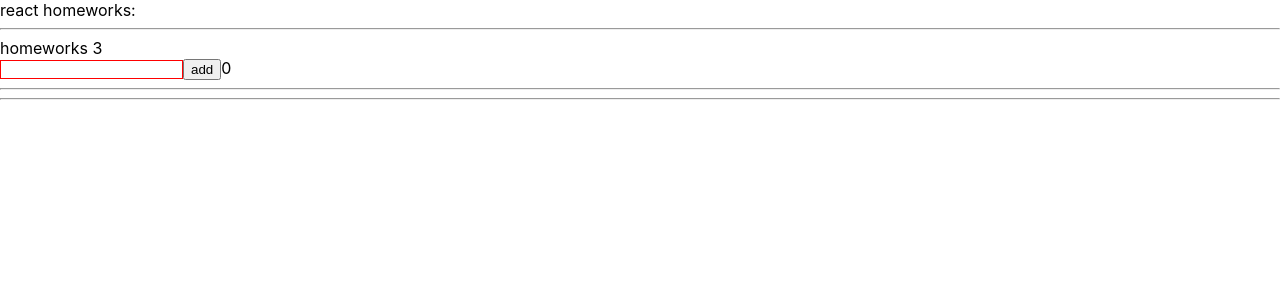
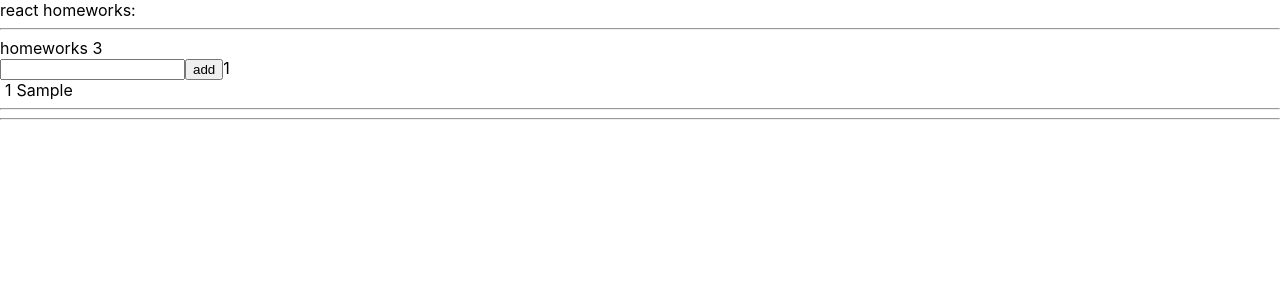
Before and after one commit to kroxaGAN/restart_HW_13_05_22, a React (Create React App) app: page / in a window 1280 px wide. Both pictures are taken after typing "Sample" into the empty fields and a click on the button "add". Shown: the top 300 px of the page. Built offline with nearby package versions, Linux system fonts and the light colour scheme.

Commit message:
make logic and error HW3

```diff
--- a/src/p2-homeworks/h3/Greeting.module.css
+++ b/src/p2-homeworks/h3/Greeting.module.css
@@ -5,3 +5,11 @@
 .error {
     border: 1px solid red;
 }
+
+.textError {
+    color: red;
+}
+
+.count {
+    padding: 5px;
+}
--- a/src/p2-homeworks/h3/Greeting.tsx
+++ b/src/p2-homeworks/h3/Greeting.tsx
@@ -13,13 +13,13 @@ type GreetingPropsType = {
 const Greeting: React.FC<GreetingPropsType> = (
     {name, setNameCallback, addUser, error, totalUsers} // деструктуризация пропсов
 ) => {
-    const inputClass = s.error // need to fix with (?:)
+    const inputClass = error ? s.error : s.someClass // need to fix with (?:)
 
     return (
         <div>
             <input value={name} onChange={setNameCallback} className={inputClass}/>
-            <span>{error}</span>
-            <button onClick={addUser}>add</button>
+            <span className={s.textError}>{error}</span>
+            <button onClick={addUser} disabled={!!error}>add</button>
             <span>{totalUsers}</span>
         </div>
     )
--- a/src/p2-homeworks/h3/GreetingContainer.tsx
+++ b/src/p2-homeworks/h3/GreetingContainer.tsx
@@ -17,13 +17,21 @@ const GreetingContainer: React.FC<GreetingContainerPropsType> = ({users, addUser
     const [error, setError] = useState<string>('') // need to fix any
 
     const setNameCallback = (e: ChangeEvent<HTMLInputElement>) => { // need to fix any
-        setName('') // need to fix
+        setError('')
+        setName(e.currentTarget.value) // need to fix
     }
     const addUser = () => {
-        alert(`Hello  !`) // need to fix
+        if (name.trim() !== '') {
+            addUserCallback(name)
+            alert(`Hello  ${name}!`) // need to fix
+            setName('')
+        } else {
+            setName('')
+            setError('Requered')
+        }
     }
 
-    const totalUsers = 0 // need to fix
+    const totalUsers = users.length // need to fix
 
     return (
         <Greeting
--- a/src/p2-homeworks/h3/HW3.tsx
+++ b/src/p2-homeworks/h3/HW3.tsx
@@ -1,9 +1,13 @@
 import React, {useState} from 'react'
 import GreetingContainer from './GreetingContainer'
+import {v1} from "uuid";
+import s from './Greeting.module.css'
+
 
 // types
 export type UserType = {
     _id: string // need to fix any
+    count: number
     name: string // need to fix any
 }
 
@@ -12,7 +16,7 @@ function HW3() {
     const [users, setUsers] = useState<UserType[]>([]) // need to fix any
 
     const addUserCallback = (name: string) => { // need to fix any
-        setUsers([]) // need to fix
+        setUsers([...users, {_id: v1(), count: users.length + 1, name: name}]) // need to fix
     }
 
     return (
@@ -22,7 +26,12 @@ function HW3() {
 
             {/*should work (должно работать)*/}
             <GreetingContainer users={users} addUserCallback={addUserCallback}/>
-
+            <div>{users.map(el =>
+                <div key={el._id}>
+                    <span className={s.count}>{el.count}</span>
+                    <span>{el.name}</span>
+                </div>
+            )}</div>
             <hr/>
             {/*для личного творчества, могу проверить*/}
             {/*<AlternativeGreeting/>*/}
```
